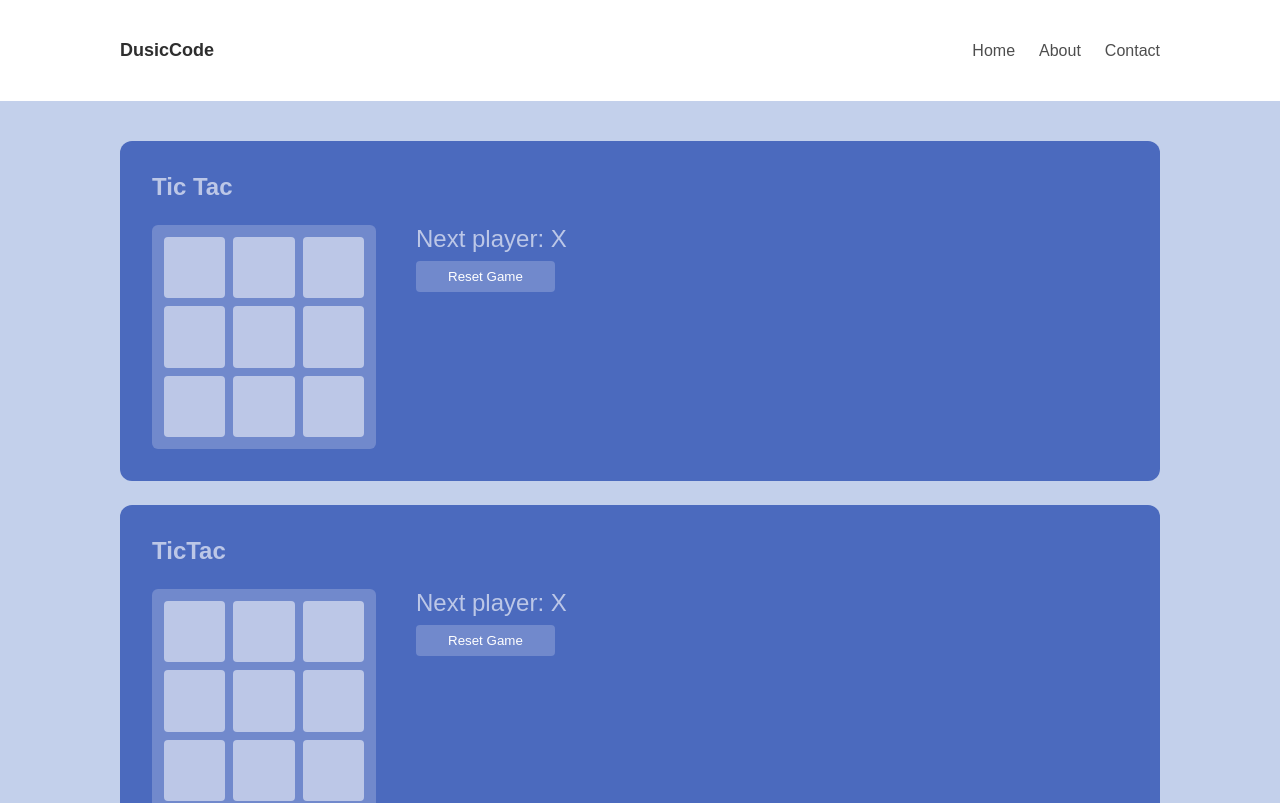
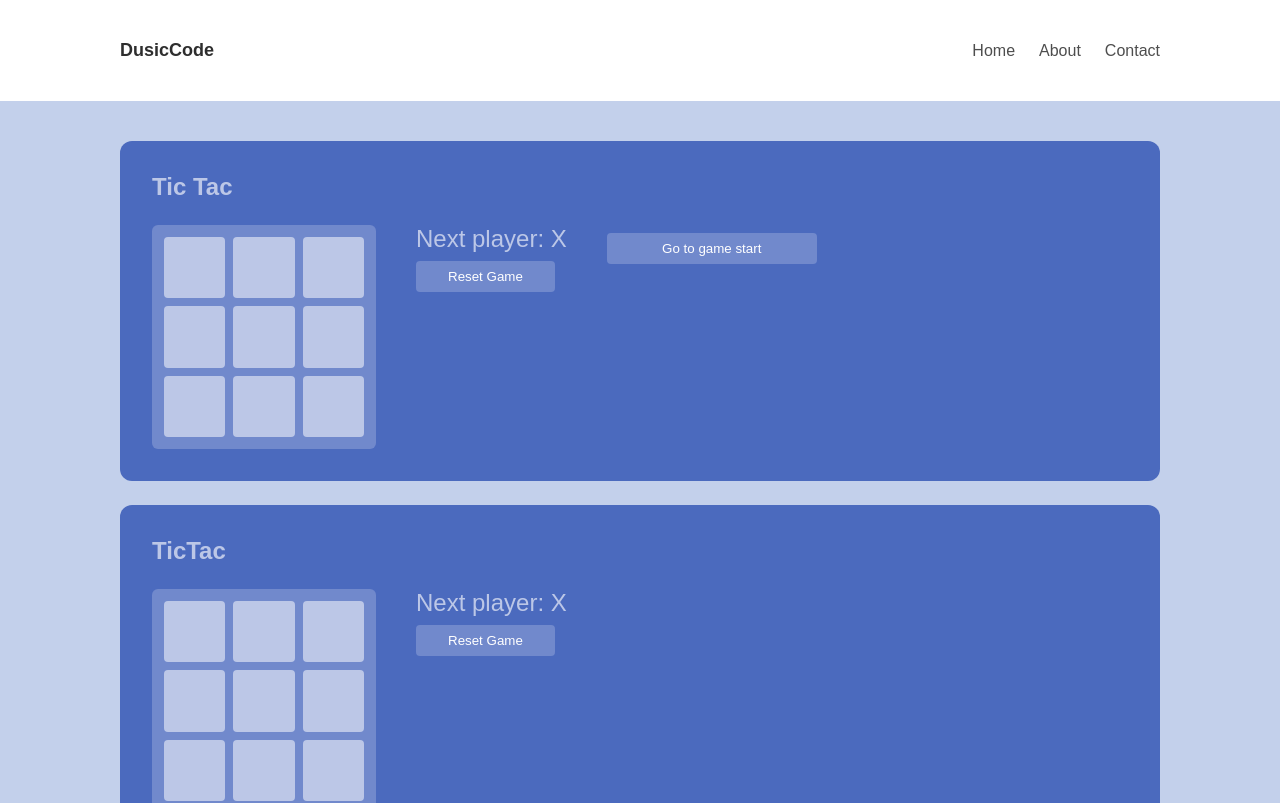
Before and after one commit to sasadusic/simple-react-apps, a React (Create React App) app: page / in a window 1280 px wide. Shown: the top 803 px of the page. Built offline with nearby package versions, Linux system fonts and the light colour scheme.

Commit message:
Adding moves history in tic tac app

```diff
--- a/src/components/Game.jsx
+++ b/src/components/Game.jsx
@@ -43,17 +43,38 @@ const Board = ({ xIsNext, squares, onPlay, resetGame }) => {
 
 const Game = () => {
 
-    const [xIsNext, setXIsNext] = useState(true)
     const [history, setHistory] = useState([Array(9).fill(null)])
-    const currentSquares = history[history.length - 1]
+    const [currentMove, setCurrentMove] = useState(0)
+    const xIsNext = currentMove % 2 === 0
+    const currentSquares = history[currentMove]
 
     function handlePlay(nextSquares) {
-        setHistory([...history, nextSquares])
-        setXIsNext(!xIsNext)
+        const nextHistory = [...history.slice(0, currentMove + 1), nextSquares]
+        setHistory(nextHistory)
+        setCurrentMove(nextHistory.length - 1)
+        // setXIsNext(!xIsNext)
     }
+
+    function jumpTo(nextMove){
+        setCurrentMove(nextMove)
+        // setXIsNext(nextMove % 2 === 0 )
+    }
+
+    const moves = history.map((squares, move) => {
+        let description
+        description = (move > 0) ? `Go to move: ${move}` : 'Go to game start'
+
+        return(
+            <div key={move} className="move-cont">
+                <button onClick={() => jumpTo(move)} className="move">{description}</button>
+            </div>
+        )
+    })
+
     const resetGame = () => {
-        setHistory([Array(9).fill(null)]);
-        setXIsNext(true);
+        setHistory([Array(9).fill(null)])
+        setCurrentMove(0)
+        // setXIsNext(true);
     }
 
     return(
@@ -63,7 +84,7 @@ const Game = () => {
             <div className="card-body">
                 <Board xIsNext={xIsNext} squares={currentSquares} onPlay={handlePlay} resetGame={resetGame} />
 
-                <div className="history"></div>
+                <div className="history">{moves}</div>
             </div>
         </div>
     </section>
@@ -71,9 +92,6 @@ const Game = () => {
 }
 
 const calculateWinner = (squares) => {
-    if(!squares){
-        return null
-    }
 
     const lines = [
         [0, 1, 2],
--- a/src/index.css
+++ b/src/index.css
@@ -71,7 +71,14 @@ button{
   background: hsl(224, 47%, 62%);
   color: #fff;
   margin-top: 8px;
-
+}
+.move{
+  padding: 8px 32px;
+  border-radius: 4px;
+  background: hsl(224, 47%, 62%);
+  color: #fff;
+  margin-top: 8px;
+  width: 210px;
 }
 input{
   padding: 8px 16px;
```
Also changed, not shown: src/index.js (line endings or trailing spaces).
